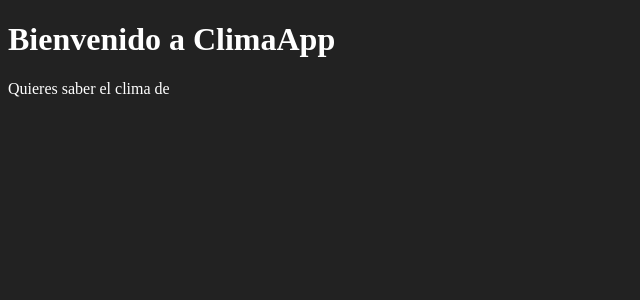
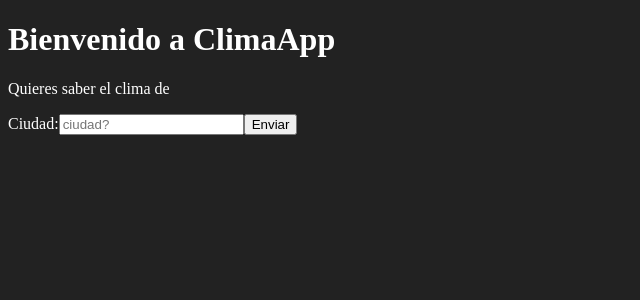
Before and after one commit to Rokralio/climaAPp, a React (Vite) app: page / in a window 1280 px wide. Shown: the top 300 px of the page, without its empty margins (0-640 px from the left). Built offline with nearby package versions, Linux system fonts and the light colour scheme.

Commit message:
componente CityForm agregado

```diff
--- a/src/App.jsx
+++ b/src/App.jsx
@@ -1,9 +1,11 @@
+import { CityForm } from "./componentes/ui/CityForm";
 
 function App() {
   return (
     <>
       <h1>Bienvenido a ClimaApp</h1>
       <p>Quieres saber el clima de</p>
+      <CityForm/>
     </>
   );
 };
--- /dev/null
+++ b/src/componentes/ui/CityForm.jsx
@@ -0,0 +1,30 @@
+import { useState } from "react";
+
+export const CityForm = () => {
+const [city, setCity] = useState('');
+const [formSubmitted, setFormSubmitted] = useState(false);
+
+  const handleCityChange = (event) => {
+    setCity(event.target.value);
+  }
+
+  const handleSubmit = (event) => {
+    event.preventDefault();
+    setFormSubmitted(true);
+  }
+  return (
+    <form onSubmit={handleSubmit}>
+      <label>
+        Ciudad:
+        <input
+          type="text"
+          value={city}
+          onChange={handleCityChange}
+          placeholder='ciudad?'
+          required
+        />
+      </label>
+      <button type='submit'>Enviar</button>
+    </form>
+  );
+};
```
